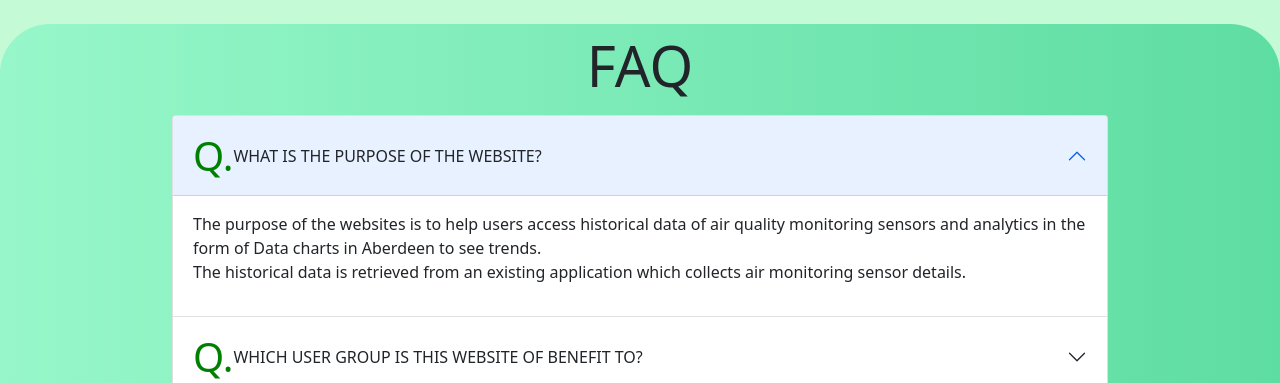
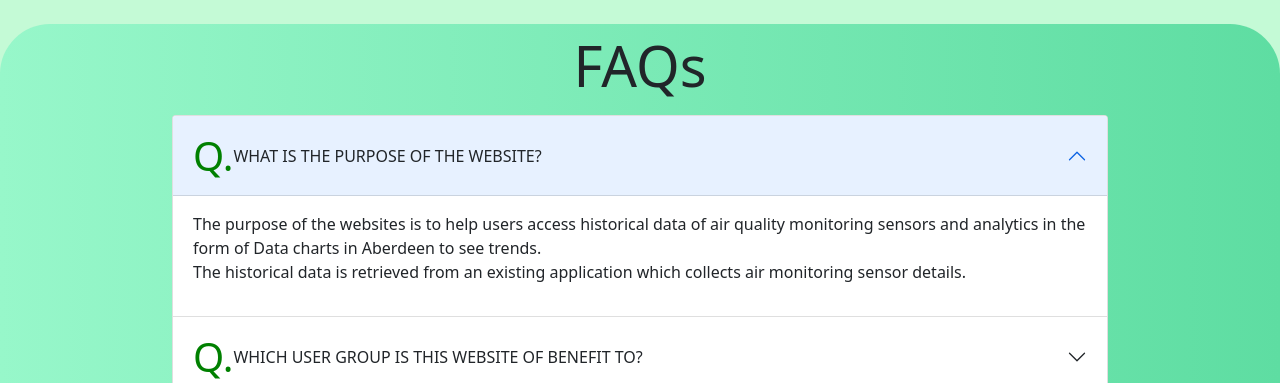
Before and after one commit to Xenterra/GroupProjectBackup, a Django app: page /FAQs/ in a window 1280 px wide. Shown: the part 82-465 px from the top of the page. Run offline with Django 3.2, Linux system fonts and the light colour scheme; some libraries are stand-ins or nearby versions.

```diff
--- a/airMonitor/templates/airMonitor/FAQs.html
+++ b/airMonitor/templates/airMonitor/FAQs.html
@@ -11,7 +11,7 @@
 <div class="container-fluid bg-white">
 	<div class="row py-2">
 		<div class="col-lg-9 mx-auto text-white text-center">
-			 <h1 class="display-4 text-dark">FAQ</h1>
+			 <h1 class="display-4 text-dark"> FAQs </h1>
 		</div>
 	</div>
   <!-- accordion -->
--- a/airMonitor/urls.py
+++ b/airMonitor/urls.py
@@ -9,5 +9,4 @@ urlpatterns = [
 	path('comparisons/', views.comparisons, name='comparisons'),
 	path('User_guide/', views.User_guide, name='User_guide'),
 	path('FAQs/', views.FAQs, name='FAQs'),
-
 ]
```
